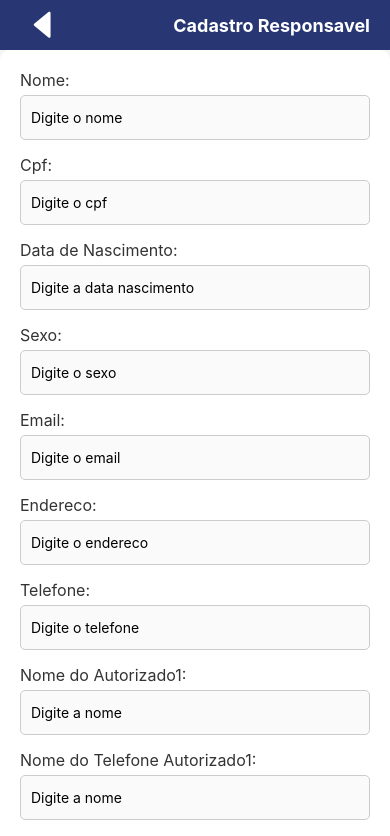
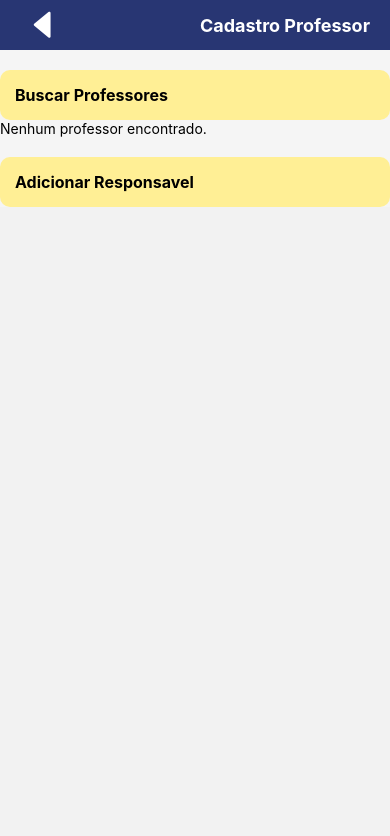
Before and after one commit to PaolaBrina/projetofinal-creche, a React Native app: screen /ResponsavelCadastro in a window 390 px wide. Shown: the top 836 px of the page. Built offline with nearby package versions, Linux system fonts and the light colour scheme.

Commit message:
responsavel cadastro

```diff
--- a/src/api/api.js
+++ b/src/api/api.js
@@ -1,7 +1,7 @@
 import axios from "axios";
 
 export const api = axios.create({
-    baseURL: 'http://10.119.0.36:3000',
+    baseURL: 'http://10.119.0.35:3000',
     timeout: 3000,
     headers: {'Content-Type': 'application/json'}
   });
--- a/src/pages/Colaborador/ResponsavelCadastro.js
+++ b/src/pages/Colaborador/ResponsavelCadastro.js
@@ -1,51 +1,48 @@
 import React, { useState } from 'react';
-import { StyleSheet, Text, TextInput, View, TouchableOpacity, KeyboardAvoidingView, ScrollView } from 'react-native';
 import { api } from '../../api/api';
+import { View, Text, TouchableOpacity, Modal, StyleSheet, FlatList, Alert, KeyboardAvoidingView, ScrollView } from 'react-native';
+import ResponsavelAdicionar from './ResponsavelAdicionar';
+
 import AntDesign from '@expo/vector-icons/AntDesign';
 
 export default function ResponsavelCadastro({navigation}) {
+    const [modalVisible, setModalVisible] = useState(false);
+    const [responsaveis, setResponsavel] = useState([]);
+    const [loading, setLoading] = useState(false);
 
-    const [newnome, setNewnome] =  useState('');
-    const [newcpf, setNewcpf] =  useState('');
-    const [newdatanascimento, setNewdatanascimento] =  useState('');
-    const [newsexo, setNewsexo] =  useState('');
-    const [newemail, setNewemail] =  useState('');
-    const [newendereco, setNewendereco] =  useState('');
-    const [newtelefone, setNewtelefone] =  useState('');
-    const [newnomeautorizado1, setNewnomenewnomeautorizado1] =  useState('');
-    const [newtelefoneautorizado1, setNewtelefoneautorizado1] =  useState('');
-    const [newnomeautorizado2, setNewnomenewnomeautorizado2] =  useState('');
-    const [newtelefoneautorizado2, setNewtelefoneautorizado2] =  useState('');
+    const openModal = () => {
+        setModalVisible(true);
+    };
+
+    const closeModal = () => {
+        setModalVisible(false);
+    };
 
     const handleSeta = () => {
         navigation.navigate('HomeColaborador');
     }
 
-    const CadProfessor = async () => {
+    const fetchProfessores = async () => {
+        setLoading(true);
         try {
-            const newItem = {
-                nome: newnome,
-                cpf: newcpf,
-                datanascimento: newdatanascimento,
-                sexo: newsexo,
-                email: newemail,
-                endereco: newendereco,
-                telefone: newtelefone,
-                login: 'a',
-                senha: 'a',
-                nomeautorizado1: newnomeautorizado1,
-                telefoneautorizado1: newtelefoneautorizado1,
-                nomeautorizado2: newnomeautorizado2,
-                telefoneautorizado2: newtelefoneautorizado2,
-                status: 1,
-            };
-            const response = await api.post('/responsavel', newItem);
-            const data = response.data;
-            console.log(data);
+            const response = await api.get('/responsavel');
+            console.log('Resposta completa:', response);
+
+            if (Array.isArray(response.data)) {
+                setResponsavel(response.data);
+            } else if (response.data && response.data.responsaveis) {
+                setResponsavel(response.data.responsaveis);
+            } else {
+                console.error('Formato inesperado dos dados:', response.data);
+                Alert.alert('Erro', 'Formato inesperado dos dados recebidos.');
+            }
         } catch (error) {
-            console.error('Error fetching data:', error);
+            console.error('Erro ao buscar responsaveis:', error);
+            Alert.alert('Erro', 'Erro ao buscar responsaveis, veja o console para mais detalhes.');
+        } finally {
+            setLoading(false);
         }
-    }
+    };
 
     return (
         <KeyboardAvoidingView style={styles.container} behavior="padding">
@@ -54,129 +51,67 @@ export default function ResponsavelCadastro({navigation}) {
                         <TouchableOpacity style={styles.btnseta} onPress={handleSeta}>
                             <AntDesign name="caretleft" size={30} color="white"/>
                         </TouchableOpacity>
-                        <Text style={styles.topBarTxt}>Cadastro Responsavel</Text>
+                        <Text style={styles.topBarTxt}>Cadastro Professor</Text>
                     </View>
-                    <View style={styles.form}>
-                        <View style={styles.inputGroup}>
-                            <Text style={styles.label}>Nome:</Text>
-                            <TextInput
-                                style={styles.input}
-                                placeholder='Digite o nome'
-                                value={newnome}
-                                onChangeText={setNewnome}
-                            />
-                        </View>
-                        <View style={styles.inputGroup}>
-                            <Text style={styles.label}>Cpf:</Text>
-                            <TextInput
-                                style={styles.input}
-                                placeholder='Digite o cpf'
-                                value={newcpf}
-                                onChangeText={setNewcpf}
-                                keyboardType='numeric'
-                            />
-                        </View>
-                        <View style={styles.inputGroup}>
-                            <Text style={styles.label}>Data de Nascimento:</Text>
-                            <TextInput
-                                style={styles.input}
-                                placeholder='Digite a data nascimento'
-                                value={newdatanascimento}
-                                onChangeText={setNewdatanascimento}
-                            />
-                        </View>
-                        <View style={styles.inputGroup}>
-                            <Text style={styles.label}>Sexo:</Text>
-                            <TextInput
-                                style={styles.input}
-                                placeholder='Digite o sexo'
-                                value={newsexo}
-                                onChangeText={setNewsexo}
-                            />
-                        </View>
-                        <View style={styles.inputGroup}>
-                            <Text style={styles.label}>Email:</Text>
-                            <TextInput
-                                style={styles.input}
-                                placeholder='Digite o email'
-                                value={newemail}
-                                onChangeText={setNewemail}
-                            />
-                        </View>
-                        <View style={styles.inputGroup}>
-                            <Text style={styles.label}>Endereco:</Text>
-                            <TextInput
-                                style={styles.input}
-                                placeholder='Digite o endereco'
-                                value={newendereco}
-                                onChangeText={setNewendereco}
-                            />
-                        </View>
-                        <View style={styles.inputGroup}>
-                            <Text style={styles.label}>Telefone:</Text>
-                            <TextInput
-                                style={styles.input}
-                                placeholder='Digite o telefone'
-                                value={newtelefone}
-                                onChangeText={setNewtelefone}
-                                keyboardType='numeric'
-                            />
-                        </View>
-                        <View style={styles.inputGroup}>
-                            <Text style={styles.label}>Nome do Autorizado1:</Text>
-                            <TextInput
-                                style={styles.input}
-                                placeholder='Digite a nome'
-                                value={newnomeautorizado1}
-                                onChangeText={setNewnomenewnomeautorizado1}
-                            />
-                        </View>
-                        <View style={styles.inputGroup}>
-                            <Text style={styles.label}>Nome do Telefone Autorizado1:</Text>
-                            <TextInput
-                                style={styles.input}
-                                placeholder='Digite a nome'
-                                value={newtelefoneautorizado1}
-                                onChangeText={setNewtelefoneautorizado1}
-                                keyboardType='numeric'
-                            />
-                        </View>
-                        <View style={styles.inputGroup}>
-                            <Text style={styles.label}>Nome do Autorizado2:</Text>
-                            <TextInput
-                                style={styles.input}
-                                placeholder='Digite a nome'
-                                value={newnomeautorizado2}
-                                onChangeText={setNewnomenewnomeautorizado2}
-                            />
-                        </View>
-                        <View style={styles.inputGroup}>
-                            <Text style={styles.label}>Nome do Telefone Autorizado2:</Text>
-                            <TextInput
-                                style={styles.input}
-                                placeholder='Digite o telefone'
-                                value={newtelefoneautorizado2}
-                                onChangeText={setNewtelefoneautorizado2}
-                                keyboardType='numeric'
-                            />
-                        </View>
-                        <TouchableOpacity style={styles.btnLogin} onPress={CadProfessor}>
-                            <Text style={styles.btnTxt}>Cadastrar</Text>
+
+            <TouchableOpacity style={styles.button} onPress={fetchProfessores}>
+                <Text style={styles.buttonText}>Buscar Professores</Text>
+            </TouchableOpacity>
+
+            {loading ? (
+                <Text>Carregando...</Text>
+            ) : (
+                responsaveis.length > 0 ? (
+                    <FlatList
+                        data={responsaveis}
+                        keyExtractor={(item) => item.id.toString()}
+                        renderItem={({ item }) => (
+                            <View style={styles.professorItem}>
+                                <Text style={styles.professorText}>Nome: {item.nome}</Text>
+                                <Text style={styles.professorText}>CPF: {item.cpf}</Text>
+                                <Text style={styles.professorText}>Data de Nascimento: {item.datanascimento}</Text>
+                                <Text style={styles.professorText}>Sexo: {item.sexo}</Text>
+                                <Text style={styles.professorText}>Email: {item.email}</Text>
+                                <Text style={styles.professorText}>Endereço: {item.endereco}</Text>
+                                <Text style={styles.professorText}>Telefone: {item.telefone}</Text>
+                                <Text style={styles.professorText}>Login: {item.login}</Text>
+                                <Text style={styles.professorText}>Senha: {item.senha}</Text>
+                                <Text style={styles.professorText}>Status: {item.status}</Text>
+                            </View>
+                        )}
+                    />
+                ) : (
+                    <Text>Nenhum professor encontrado.</Text>
+                )
+            )}
+
+            <TouchableOpacity style={styles.button} onPress={openModal}>
+                <Text style={styles.buttonText}>Adicionar Responsavel</Text>
+            </TouchableOpacity>
+
+            <Modal
+                visible={modalVisible}
+                animationType="slide"
+                transparent={true}
+                onRequestClose={closeModal}
+            >
+                <View style={styles.modalBackground}>
+                    <View style={styles.modalContainer}>
+                        <TouchableOpacity onPress={closeModal} style={styles.closeButton}>
+                            <Text style={styles.closeButtonText}>X</Text>
                         </TouchableOpacity>
+                        <ResponsavelAdicionar closeModal={closeModal} />
                     </View>
+                </View>
+            </Modal>
             </ScrollView>
         </KeyboardAvoidingView>
     );
-};
+}
 
 const styles = StyleSheet.create({
     container: {
-        flex: 1,
         backgroundColor: '#f5f5f5',
-    },
-    scrollView: {
-        flexGrow: 1,
-        justifyContent: 'center',
     },
     topBar: {
         flexDirection: 'row',
@@ -198,40 +133,44 @@ const styles = StyleSheet.create({
         height: 30,
         justifyContent: 'center',
     },
-    form: {
+    button: {
+        backgroundColor: '#FFEF95',
+        padding: 15,
+        borderRadius: 10,
+        marginTop: 20,
+    },
+    buttonText: {
+        fontSize: 16,
+        fontWeight: 'bold',
+    },
+    professorItem: {
+        padding: 15,
+        backgroundColor: '#fff',
+        borderBottomWidth: 1,
+        borderBottomColor: '#ccc',
+        width: '100%',
+    },
+    professorText: {
+        fontSize: 16,
+    },
+    modalBackground: {
+        flex: 1,
+        justifyContent: 'center',
+        alignItems: 'center',
+        backgroundColor: 'rgba(0, 0, 0, 0.5)',
+    },
+    modalContainer: {
+        width: '90%',
         backgroundColor: '#fff',
         borderRadius: 10,
         padding: 20,
     },
-    inputGroup: {
-        marginBottom: 15,
+    closeButton: {
+        alignSelf: 'flex-end',
+        padding: 5,
     },
-    label: {
-        fontSize: 16,
-        color: '#333',
-        marginBottom: 5,
-    },
-    input: {
-        width: '100%',
-        height: 45,
-        borderColor: '#ccc',
-        borderWidth: 1,
-        borderRadius: 5,
-        paddingHorizontal: 10,
-        backgroundColor: '#fafafa',
-    },
-    btnLogin: {
-        backgroundColor: "#FFEF95",
-        width: '100%',
-        height: 50,
-        borderRadius: 25,
-        justifyContent: 'center',
-        alignItems: 'center',
-        marginTop: 20,
-    },
-    btnTxt: {
-        color: "#000",
-        fontSize: 16,
-        fontWeight: 'bold',
+    closeButtonText: {
+        fontSize: 18,
+        color: 'red',
     },
 });
```
Also changed, not shown: src/pages/Colaborador/ResponsavelAdicionar.js (+50 -4 lines).
